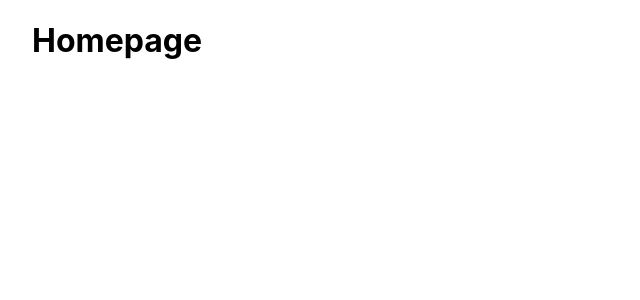
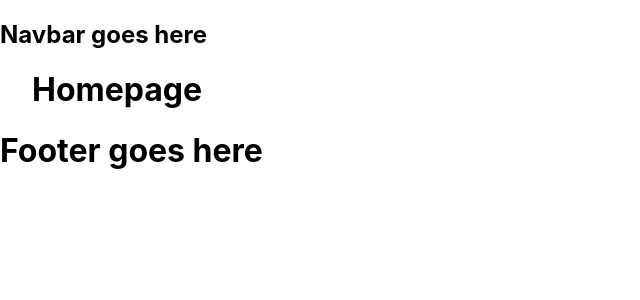
Before and after one commit to rajagoat/athulrajagopal.dev, a Next.js app: page / in a window 1280 px wide. Shown: the top 300 px of the page, without its empty margins (0-640 px from the left). Built offline with nearby package versions, Linux system fonts and the light colour scheme.

Commit message:
wrapped page in nav and footer

```diff
--- a/components/Footer.js
+++ b/components/Footer.js
@@ -1,7 +1,7 @@
 const Footer = () => {
     return (
         <footer>
-
+            <h1>Footer goes here</h1>
         </footer>
     );
 }
--- /dev/null
+++ b/components/Layout.js
@@ -0,0 +1,14 @@
+import Footer from "./Footer";
+import Navbar from "./Navbar";
+
+const Layout = ({ children }) => {
+    return (
+        <>
+            <Navbar />
+            { children }
+            <Footer />
+        </>
+    );
+}
+
+export default Layout;
--- a/components/Navbar.js
+++ b/components/Navbar.js
@@ -1,7 +1,7 @@
 const Navbar = () => {
     return (
         <nav>
-
+            <h1>Navbar goes here</h1>
         </nav>
     );
 }
--- a/pages/_app.js
+++ b/pages/_app.js
@@ -1,7 +1,12 @@
+import Layout from '../components/Layout'
 import '../styles/globals.css'
 
 function MyApp({ Component, pageProps }) {
-  return <Component {...pageProps} />
+  return (
+    <Layout>
+      <Component {...pageProps} />
+    </Layout>
+  )
 }
 
 export default MyApp
```
